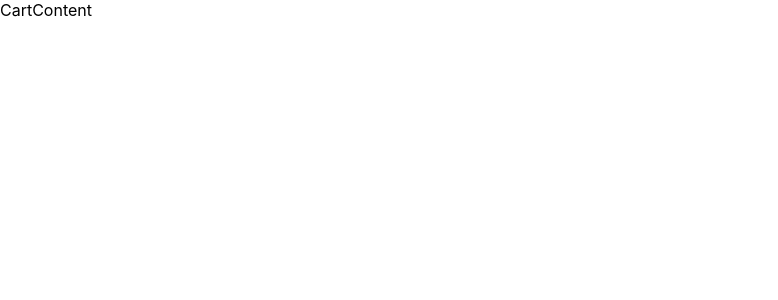
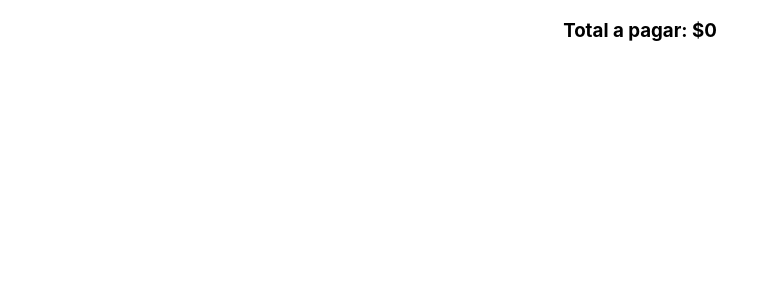
Before and after one commit to erickdc7/shopping-cart-react, a React (Create React App) app: page /cart in a window 1280 px wide. Shown: the top 300 px of the page, without its empty margins (0-778 px from the left). Built offline with nearby package versions, Linux system fonts and the light colour scheme.

Commit message:
update cart

```diff
--- a/src/components/CartContent/CartContent.js
+++ b/src/components/CartContent/CartContent.js
@@ -1,8 +1,13 @@
 import "./CartContent.css"
+import CartElements from "./CartElements"
+import CartTotal from "./CartTotal"
 
 const CartContent = () => {
     return (
-        <div>CartContent</div>
+        <>
+            <CartElements />
+            <CartTotal />
+        </>
     )
 }
 
--- a/src/components/CartContent/CartElements.js
+++ b/src/components/CartContent/CartElements.js
@@ -0,0 +1,20 @@
+import { useContext } from "react"
+import { dataContext } from "../Context/DataContext"
+
+const CartElements = () => {
+    const { cart } = useContext(dataContext)
+
+    return (
+        cart.map((product) => {
+            return (
+                <div className="cartContent" key={product.id}>
+                    <img src={product.img} alt={product.name} />
+                    <h3 className="name">{product.name}</h3>
+                    <h4 className="price">${product.price}</h4>
+                </div>
+            )
+        })
+    )
+}
+
+export default CartElements
--- a/src/components/CartContent/CartTotal.js
+++ b/src/components/CartContent/CartTotal.js
@@ -0,0 +1,16 @@
+import { useContext } from "react"
+import { dataContext } from "../Context/DataContext"
+
+const CartTotal = () => {
+    const { cart } = useContext(dataContext)
+
+    const total = cart.reduce((acc, el) => acc + el.price, 0)
+
+    return (
+        <div className="cartTotal">
+            <h3>Total a pagar: ${total}</h3>
+        </div>
+    )
+}
+
+export default CartTotal
--- a/src/components/Context/DataContext.js
+++ b/src/components/Context/DataContext.js
@@ -1,21 +1,30 @@
 import { createContext, useEffect, useState } from "react";
-import axios from "axios";
 
-export const dataContext = createContext();
+export const dataContext = createContext()
 
 const DataProvider = ({ children }) => {
-    const [data, setData] = useState([])
-    const [cart, setcart] = useState([])
+    const savedCart = JSON.parse(localStorage.getItem("cart")) || []
+    const [cart, setCart] = useState(savedCart)
 
     useEffect(() => {
-        axios("data.json").then((res) => setData(res.data))
-    }, [])
+        localStorage.setItem("cart", JSON.stringify(cart))
+    }, [cart])
+
+    const buyProducts = (product) => {
+        const productrepeat = cart.find((item) => item.id === product.id)
+
+        if (productrepeat) {
+            setCart(cart.map((item) => (item.id === product.id ? { ...product, quanty: productrepeat.quanty + 1 } : item)))
+        } else {
+            setCart([...cart, product])
+        }
+    };
 
     return (
-        <dataContext.Provider value={{ data, cart, setcart }}>
+        <dataContext.Provider value={{ cart, setCart, buyProducts }}>
             {children}
         </dataContext.Provider>
-    )
-}
+    );
+};
 
-export default DataProvider
+export default DataProvider;
--- a/src/components/Products/Products.js
+++ b/src/components/Products/Products.js
@@ -1,26 +1,26 @@
-import { useContext } from "react"
-import { dataContext } from "../Context/DataContext"
-import "./Products.css"
+import { useContext, useState, useEffect } from "react";
+import { dataContext } from "../Context/DataContext";
+import axios from "axios";
+import "./Products.css";
 
 const Products = () => {
-    const { data, cart, setCart } = useContext(dataContext)
+    const [data, setData] = useState([])
+    const { buyProducts } = useContext(dataContext)
 
-    const buyProducts = (product) => {
-        setCart([...cart, product])
-    }
+    useEffect(() => {
+        axios("data.json").then((res) => setData(res.data))
+    }, [])
 
+    return data.map((product) => {
         return (
-        data.map((product) => {
-            return (
-                <div className="card" key={product.id}>
+            <div className='card' key={product.id}>
                 <img src={product.img} alt={product.name} />
                 <h3>{product.name}</h3>
                 <h4>${product.price}</h4>
                 <button onClick={() => buyProducts(product)}>Buy</button>
             </div>
-            )
-        })
-    )
-}
+        );
+    });
+};
 
-export default Products
+export default Products;
```
Lines whose indentation alone changed are shown as unchanged.
